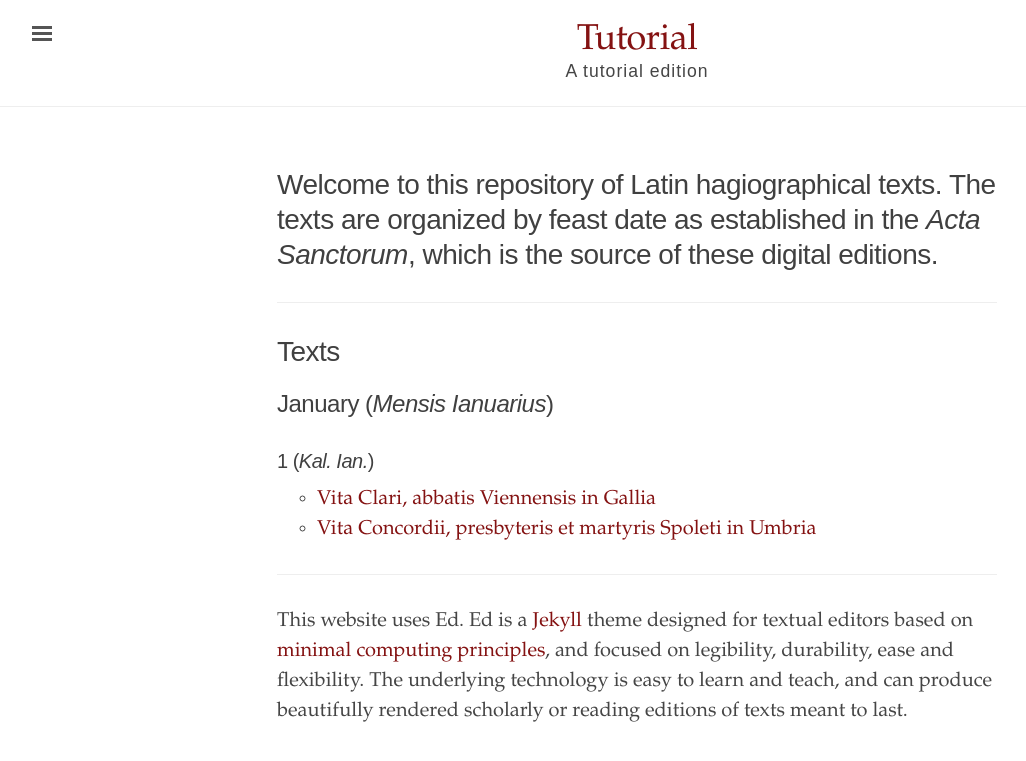
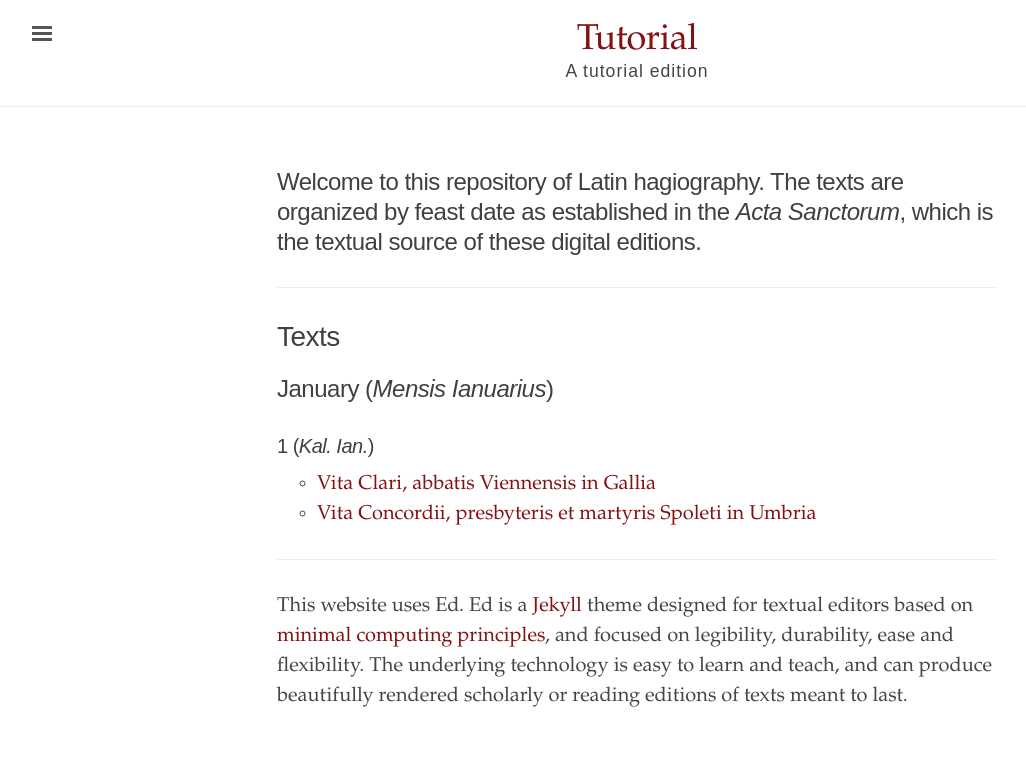
Before and after one commit to cjkoepke1/latin-hagiography, a Jekyll site: the page built from index.md, in a window 1280 px wide. Shown: the top 761 px of the page, without its empty margins (3-1029 px from the left). Built offline with Jekyll 4.4.1, drawn with Linux system fonts in a browser that asks for light colours.

Commit message:
update welcome

```diff
--- a/index.md
+++ b/index.md
@@ -3,7 +3,7 @@
 title: "Latin Hagiography"
 ---
 
-# Welcome to this repository of Latin hagiographical texts. The texts are organized by feast date as established in the *Acta Sanctorum*, which is the source of these digital editions.
+## Welcome to this repository of Latin hagiography. The texts are organized by feast date as established in the *Acta Sanctorum*, which is the textual source of these digital editions.
 
 
 ---
```
